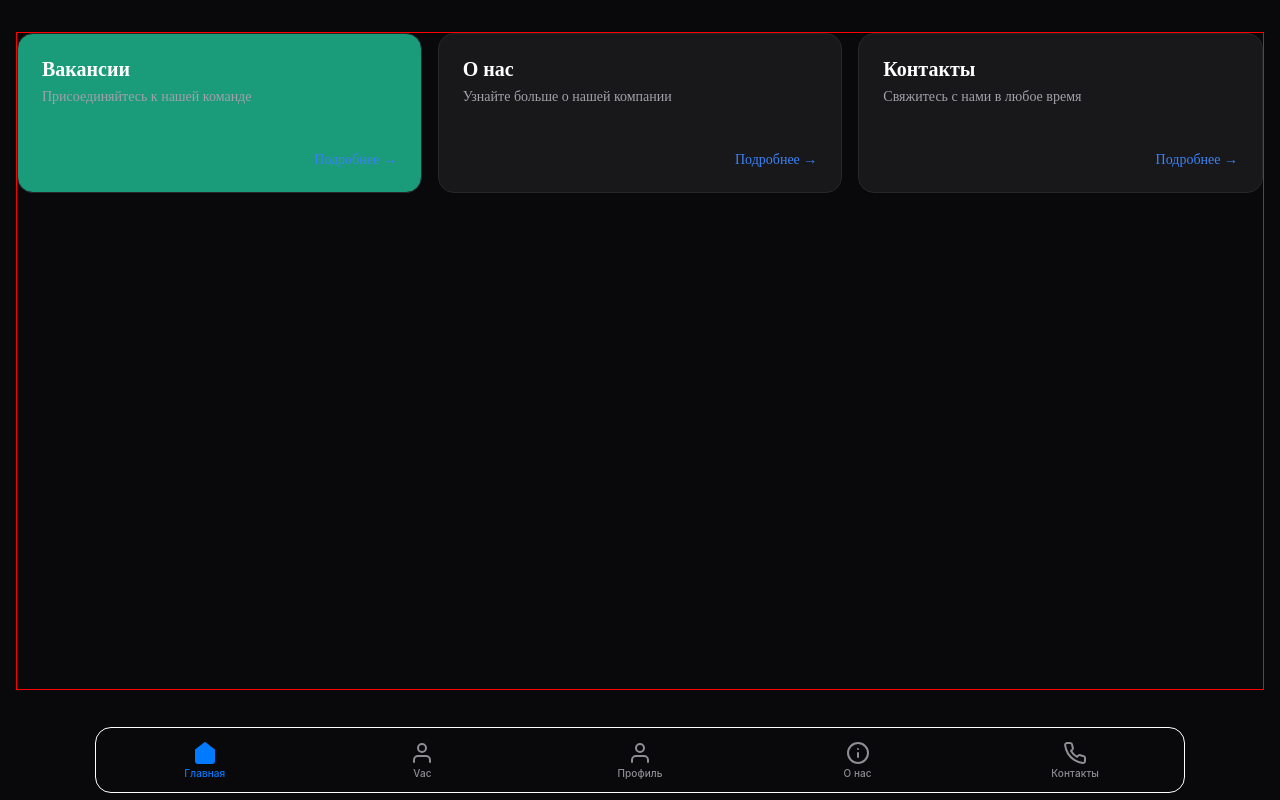
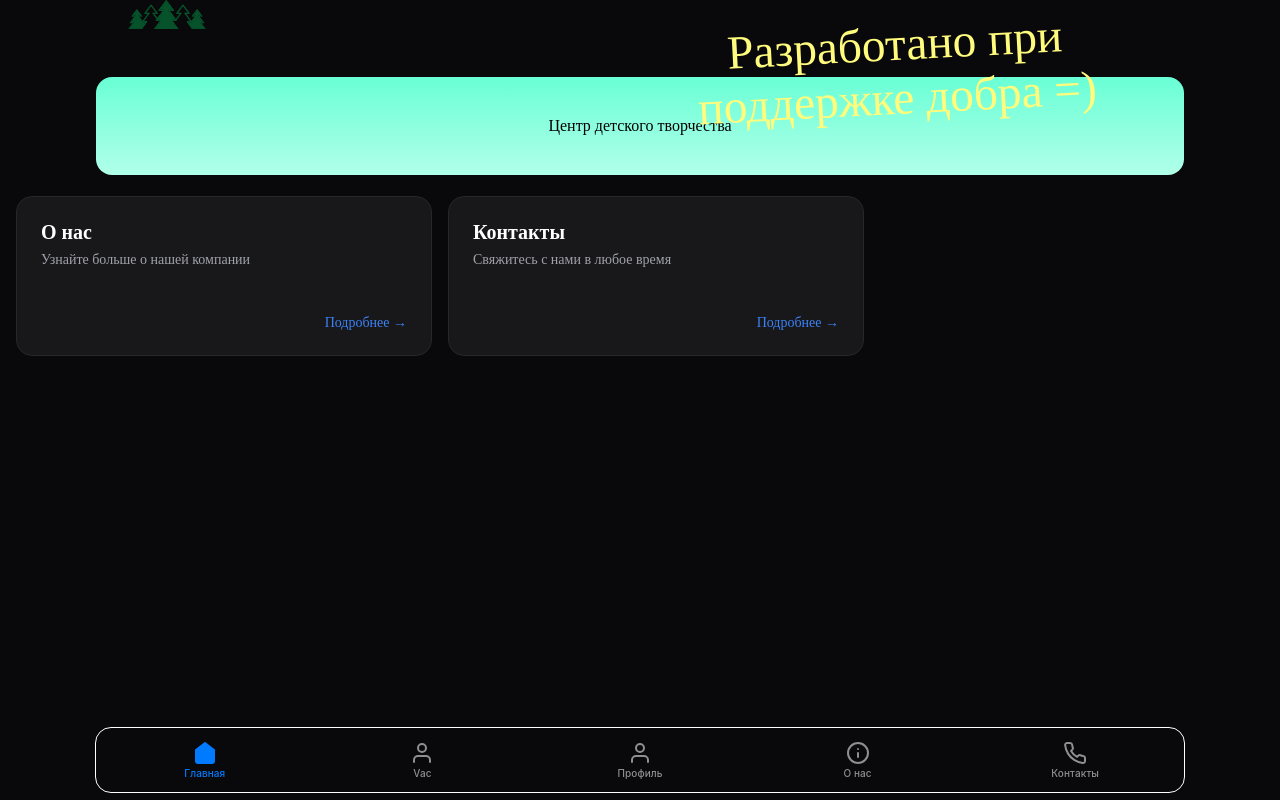
Before and after one commit to AkhmetovSR/ncity, a Next.js app: page / in a window 1280 px wide. Built offline with nearby package versions, Linux system fonts and the light colour scheme.

Commit message:
!27.08.2026

```diff
--- a/app/HomeGridClient.module.css
+++ b/app/HomeGridClient.module.css
@@ -1,14 +1,33 @@
+.Main{
+    /*position: fixed;*/
+    /*border: 1px solid red;*/
+    height: 100%;
+    width: 100%;
+    overflow: hidden;
+    display: grid;
+    grid-template-rows: 10% 15% 1fr;
+}
+.LinkPromo{
+    height: 100%;
+    width: 100%;
+    display: grid;
+    justify-items: center;
+    align-items: center;
+    /*border: 1px solid red;*/
+}
 .grid {
     display: grid;
     grid-template-columns: repeat(3, 1fr);
     /*grid-template-columns: repeat(1, minmax(0, 1fr));*/
     gap: 16px;
     height: 100%;
+    width: 100%;
     overflow-x: hidden;
     overflow-y: scroll;
+    padding: 16px;
     /*max-width: 600px;*/
     /*margin: 0 auto;*/
-    border: 1px solid red;
+    /*border: 1px solid blue;*/
 }
 .grid > div:first-child {
     grid-column: 1 / -1;
--- a/app/HomeGridClient.tsx
+++ b/app/HomeGridClient.tsx
@@ -12,9 +12,12 @@ import ModalClientContainer from '@/app/components/ModalClientContainer';
 import AboutUs from '@/app/components/AboutUs';
 import Contacts from '@/app/components/Contacts';
 import Link from "next/link";
+import Title from "@/components/Home/Title/Title";
+import PromoPage from "@/app/promo/page";
+import PromoCard from "@/app/components/PromoCard";
 
 const COMPONENT_MAP: Record<string, React.ComponentType> = {
-    // 'vacancy': Page,
+    'promo': PromoPage,
     'about-us': AboutUs,
     'contacts': Contacts,
 };
@@ -67,7 +70,17 @@ export default function HomeGridClient({cards, initialActiveId}: HomeGridClientP
     const SelectedComponent = COMPONENT_MAP[activeId];
 
     return (
-        <>
+        <div className={s.Main}>
+            <Title/>
+            <Link
+                href={`/card/promo`}
+                onClick={(e) => handleCardClick(e, 'promo')}
+                scroll={false}
+                className={s.LinkPromo}
+                style={{textDecoration: 'none', color: 'inherit'}}
+            >
+                <PromoCard/>
+            </Link>
             <div className={s.grid}>
                 {cards.map((card) => (
                     <Link
@@ -85,11 +98,11 @@ export default function HomeGridClient({cards, initialActiveId}: HomeGridClientP
                             whileTap={{scale: 0.98}}
                             transition={{type: 'tween', ease: [0.25, 1, 0.5, 1], duration: 0.45}}
                         >
-                            <div>
+                            <motion.div layout>
                                 <h2 className={s.title}>{card.title}</h2>
                                 <p className={s.desc}>{card.desc}</p>
-                            </div>
-                            <span className={s.linkText}>Подробнее →</span>
+                            </motion.div>
+                            <motion.span className={s.linkText} layout>Подробнее →</motion.span>
                         </motion.div>
                     </Link>
                 ))}
@@ -106,6 +119,6 @@ export default function HomeGridClient({cards, initialActiveId}: HomeGridClientP
                     </ModalClientContainer>
                 )}
             </ModalAnimateWrapper>
-        </>
+        </div>
     );
 }
--- a/app/[[...slug]]/page.tsx
+++ b/app/[[...slug]]/page.tsx
@@ -15,7 +15,7 @@ export default async function CatchAllPage({ params }: CatchAllProps) {
 
     // Стабильный массив данных карточек для генерации сетки
     const cards = [
-        { id: '1', path: 'vacancy', title: 'Вакансии', desc: 'Присоединяйтесь к нашей команде' },
+        // { id: '1', path: 'vacancy', title: 'Вакансии', desc: 'Присоединяйтесь к нашей команде' },
         { id: '2', path: 'about-us', title: 'О нас', desc: 'Узнайте больше о нашей компании' },
         { id: '3', path: 'contacts', title: 'Контакты', desc: 'Свяжитесь с нами в любое время' }
     ];
@@ -26,7 +26,7 @@ export default async function CatchAllPage({ params }: CatchAllProps) {
     const initialActiveId = initialModalOpen ? slug?.[1] || '' : '';
 
     return (
-        <main style={{ padding: '32px 16px' }}>
+        <main>
             {/*<h1 style={{ color: '#fff', textAlign: 'center', marginBottom: '32px' }}>Главная страница</h1>*/}
             {/*
               Передаем сетке не только карточки, но и начальное состояние роута.
--- a/app/components/Modal.module.css
+++ b/app/components/Modal.module.css
@@ -1,14 +1,17 @@
-.backdrop {
+.overlayNode {
     position: fixed;
+    height: 100%;
+    width: 100%;
     inset: 0;
-    z-index: 50;
-    display: flex;
-    align-items: center;
-    justify-content: center;
-    background-color: rgba(0, 0, 0, 0.7);
-    backdrop-filter: blur(8px);
-    padding: 16px;
-    border: 1px solid red;
+    /*z-index: 50;*/
+    /*display: flex;*/
+    /*align-items: center;*/
+    /*justify-content: center;*/
+    background-color: rgba(0, 0, 0, 0.4);
+    backdrop-filter: blur(6px);
+    /*padding: 16px;*/
+    z-index: 60;
+    /*border: 1px solid red;*/
 }
 
 .modalNode {
@@ -23,7 +26,7 @@
     display: flex;
     flex-direction: column;
     /*max-height: 85vh;*/
-
+    color: white;
     /* Фикс моргания первого кадра: */
     overflow: hidden;
     contain: paint;
--- /dev/null
+++ b/app/components/PromoCard.module.css
@@ -0,0 +1,21 @@
+.cardLinkWrapper {
+    height: 100%;
+    width: 100%;
+    /*overflow: hidden;*/
+    cursor: pointer;
+    display: grid;
+    align-items: center;
+    justify-items: center;
+    /*border: 1px solid blue;*/
+    /*z-index: 10000;*/
+}
+
+.card {
+    height: 90%;
+    width: 85%;
+    border-radius: 1rem;
+    background: linear-gradient(to bottom, #69FFD5, #B1FFE9);
+    display: grid;
+    align-items: center;
+    justify-items: center;
+}
--- /dev/null
+++ b/app/components/PromoCard.tsx
@@ -0,0 +1,20 @@
+// app/components/PromoCard.tsx
+'use client';
+
+import s from "@/app/components/PromoCard.module.css";
+import { motion } from 'framer-motion';
+
+export default function PromoCard() {
+    return (
+        <motion.div
+            layoutId={"promo"}
+            className={s.card}
+            // className={`${s.cardNode} ${s[card.path] || ''}`}
+            whileHover={{scale: 1.01}}
+            whileTap={{scale: 0.98}}
+            transition={{type: 'tween', ease: [0.25, 1, 0.5, 1], duration: 0.45}}
+        >
+            <motion.div layout >Центр детского творчества</motion.div>
+        </motion.div>
+    );
+}
--- a/app/contacts/page.tsx
+++ b/app/contacts/page.tsx
@@ -1,4 +1,5 @@
 // app/profile/page.tsx
+import { motion } from 'framer-motion';
 
 /**
  * Страница-заглушка Профиля пользователя.
@@ -6,7 +7,7 @@
  */
 export default function ContactsPage() {
     return (
-        <div style={{
+        <motion.div style={{
             padding: '32px 16px',
             color: '#fff',
             textAlign: 'center',
@@ -23,6 +24,6 @@ export default function ContactsPage() {
             <p style={{ color: '#71717a', fontSize: '15px', maxWidth: '280px', margin: '0 auto' }}>
                 Раздел находится в разработке. Здесь будет профиль соискателя и настройки PWA приложения.
             </p>
-        </div>
+        </motion.div>
     );
 }
--- /dev/null
+++ b/app/promo/page.tsx
@@ -0,0 +1,9 @@
+// app/promo/page.tsx
+export default function PromoPage() {
+    return (
+        <div style={{ padding: '32px 16px' }}>
+            <h1>Контa</h1>
+            <p>Здесь находится детальное описание рекламного предложения...</p>
+        </div>
+    );
+}
--- a/components/Home/Title/Title.module.css
+++ b/components/Home/Title/Title.module.css
@@ -1,6 +1,6 @@
 .Title{
     /*height: auto;*/
-    width: 80%;
+    width: 100%;
     /*padding: 2% 5%;*/
     /*height: 5rem;*/
     /*grid-column: 1 / -1;*/
@@ -10,8 +10,8 @@
     /*padding: 2% 3%;*/
     /*border: 1px solid blue;*/
     display: grid;
-    align-items: end;
-    /*justify-items: center;*/
+    align-items: center;
+    justify-items: center;
     /*overflow: hidden;*/
     /*user-select: none;*/
     /*-webkit-user-select: none; !* Chrome/Safari *!*/
@@ -19,11 +19,11 @@
     /*-ms-user-select: none; !* IE/Edge *!*/
     /*-webkit-user-drag: none;*/
     /*overflow: hidden;*/
-    /*border: 1px solid red;*/
+    /*border: 1px solid blue;*/
 }
 .TitleContent{
     /*border: 1px solid red;*/
-    /*width: 100%;*/
+    width: 80%;
     /*height: 100%;*/
     /*margin-top: 2%;*/
     /*padding-left: 3%;*/
```
Also changed, not shown: app/components/ModalClientContainer.tsx (+17 -72 lines), components/Home/Job/VacancyList/VacancySheet.tsx (+15 -19 lines).
